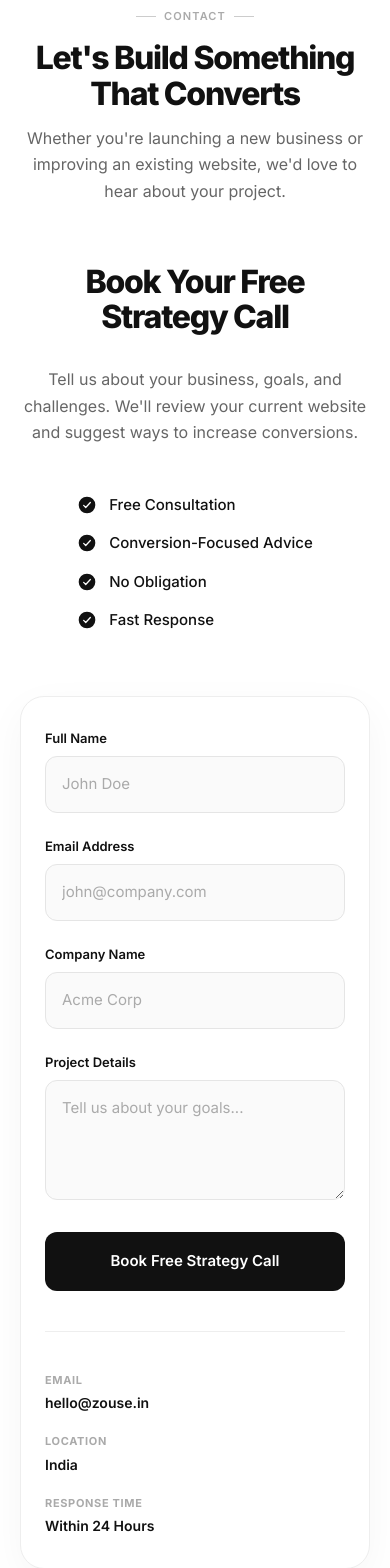
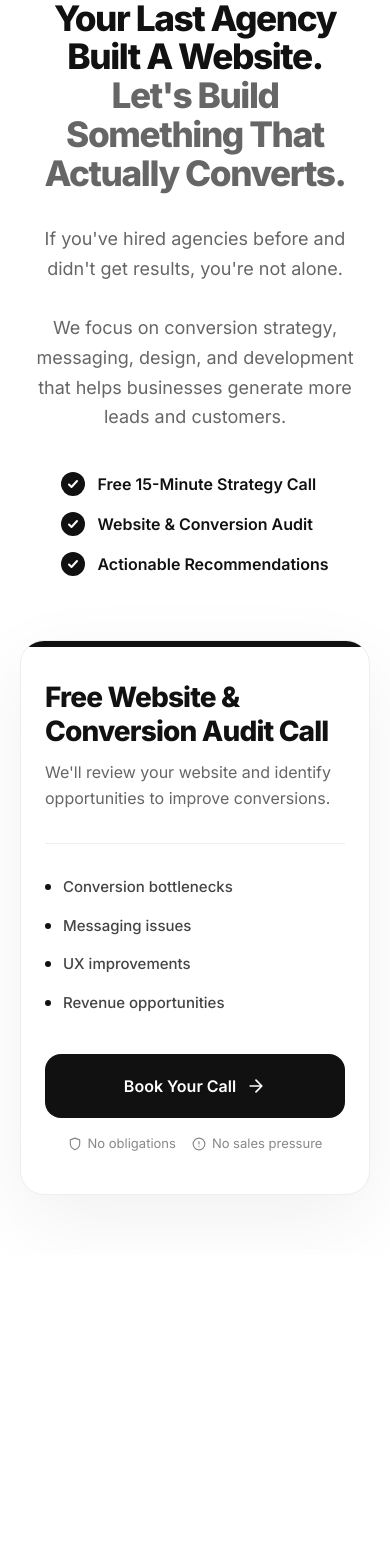
Before and after one commit to varunchandra7/Zouse, a React (Vite) app: page / in a window 390 px wide. Shown: the part 9420-10988 px from the top of the page. After the commit the page ends 10675 px from the top, so only its background shows below. Built offline with nearby package versions, Linux system fonts and the light colour scheme; the HTML template or start-up script is replaced by a standard one.

Commit message:
Update contact section to a booking card

```diff
--- a/src/Contact.jsx
+++ b/src/Contact.jsx
@@ -6,16 +6,8 @@ export default function Contact() {
       <style>{`
         .contact-section {
           background: #ffffff;
-          padding: 80px 24px 80px;
+          padding: 120px 24px 120px;
           position: relative;
-        }
-
-        .contact-header {
-          text-align: center;
-          margin-bottom: 60px;
-          max-width: 720px;
-          margin-left: auto;
-          margin-right: auto;
         }
 
         .contact-grid {
@@ -24,7 +16,7 @@ export default function Contact() {
           display: grid;
           grid-template-columns: 1fr 1fr;
           gap: 80px;
-          align-items: start;
+          align-items: center;
         }
 
         .contact-left {
@@ -34,7 +26,7 @@ export default function Contact() {
         }
 
         .contact-left h3 {
-          font-size: 32px;
+          font-size: clamp(2.5rem, 4vw, 3.5rem);
           font-weight: 800;
           color: #111111;
           fontFamily: 'Inter', sans-serif;
@@ -43,145 +35,137 @@ export default function Contact() {
         }
 
         .contact-left p {
-          font-size: 16px;
+          font-size: 18px;
           line-height: 1.65;
           color: #666666;
           fontFamily: 'Inter', sans-serif;
-          max-width: 480px;
+          max-width: 540px;
         }
 
         .trust-points {
           display: flex;
           flex-direction: column;
           gap: 16px;
-          margin-top: 16px;
+          margin-top: 8px;
         }
 
         .trust-point {
           display: flex;
           align-items: center;
           gap: 12px;
-          font-size: 15px;
-          font-weight: 500;
-          color: #111111;
-          fontFamily: 'Inter', sans-serif;
-        }
-
-        .contact-form-wrapper {
-          background: #ffffff;
-          border: 1px solid #EEEEEE;
-          border-radius: 24px;
-          padding: 48px;
-          box-shadow: 0 12px 40px rgba(0, 0, 0, 0.04);
-        }
-
-        .contact-form {
-          display: flex;
-          flex-direction: column;
-          gap: 24px;
-        }
-
-        .form-group {
-          display: flex;
-          flex-direction: column;
-          gap: 8px;
-        }
-
-        .form-label {
-          font-size: 13px;
+          font-size: 16px;
           font-weight: 600;
           color: #111111;
           fontFamily: 'Inter', sans-serif;
         }
 
-        .form-input {
-          width: 100%;
-          padding: 16px;
-          background: #FAFAFA;
-          border: 1px solid #E5E5E5;
-          border-radius: 12px;
-          font-size: 15px;
-          fontFamily: 'Inter', sans-serif;
-          color: #111111;
-          transition: all 0.2s ease;
+        .booking-card-wrapper {
+          background: #ffffff;
+          border: 1px solid #EEEEEE;
+          border-radius: 32px;
+          padding: 56px 48px;
+          box-shadow: 0 24px 80px rgba(0, 0, 0, 0.06);
+          position: relative;
+          overflow: hidden;
         }
 
-        .form-input::placeholder {
-          color: #AAAAAA;
+        .booking-card-wrapper::before {
+          content: '';
+          position: absolute;
+          top: 0;
+          left: 0;
+          right: 0;
+          height: 6px;
+          background: #111111;
         }
 
-        .form-input:focus {
-          outline: none;
-          background: #ffffff;
-          border-color: #111111;
-          box-shadow: 0 0 0 3px rgba(17, 17, 17, 0.05);
+        .booking-card-title {
+          font-size: 28px;
+          font-weight: 800;
+          color: #111111;
+          fontFamily: 'Inter', sans-serif;
+          letter-spacing: -0.03em;
+          margin-bottom: 12px;
+          line-height: 1.2;
         }
 
-        .form-textarea {
-          resize: vertical;
-          min-height: 120px;
+        .booking-card-desc {
+          font-size: 16px;
+          line-height: 1.6;
+          color: #666666;
+          fontFamily: 'Inter', sans-serif;
+          margin-bottom: 32px;
+        }
+
+        .booking-card-list {
+          display: flex;
+          flex-direction: column;
+          gap: 16px;
+          margin-bottom: 40px;
+          padding-top: 32px;
+          border-top: 1px solid #EEEEEE;
+        }
+
+        .booking-card-list-item {
+          display: flex;
+          align-items: flex-start;
+          gap: 12px;
+          font-size: 15px;
+          color: #444444;
+          fontFamily: 'Inter', sans-serif;
+          font-weight: 500;
+        }
+
+        .booking-card-list-item .dot {
+          width: 6px;
+          height: 6px;
+          background: #111111;
+          border-radius: 50%;
+          margin-top: 8px;
+          flex-shrink: 0;
         }
 
         .submit-btn {
           width: 100%;
-          padding: 18px;
+          padding: 20px;
           background: #111111;
           color: #ffffff;
-          font-size: 15px;
+          font-size: 16px;
           font-weight: 600;
           fontFamily: 'Inter', sans-serif;
           border: none;
-          border-radius: 12px;
+          border-radius: 16px;
           cursor: pointer;
-          transition: transform 0.2s ease, background 0.2s ease;
-          margin-top: 8px;
+          transition: transform 0.2s ease, background 0.2s ease, box-shadow 0.2s ease;
+          display: flex;
+          align-items: center;
+          justify-content: center;
+          gap: 10px;
+          text-decoration: none;
         }
 
         .submit-btn:hover {
           background: #222222;
           transform: translateY(-2px);
+          box-shadow: 0 12px 24px rgba(0, 0, 0, 0.1);
         }
 
-        .contact-info-row {
-          display: grid;
-          grid-template-columns: repeat(3, 1fr);
-          gap: 24px;
-          margin-top: 40px;
-          padding-top: 40px;
-          border-top: 1px solid #EEEEEE;
+        .submit-btn-subtext {
+          text-align: center;
+          font-size: 13px;
+          color: #888888;
+          fontFamily: 'Inter', sans-serif;
+          margin-top: 16px;
+          display: flex;
+          align-items: center;
+          justify-content: center;
+          gap: 16px;
         }
 
-        .info-item {
+        .submit-btn-subtext span {
           display: flex;
-          flex-direction: column;
-          gap: 4px;
-        }
-
-        .info-label {
-          font-size: 11px;
-          font-weight: 700;
-          color: #AAAAAA;
-          fontFamily: 'Inter', sans-serif;
-          text-transform: uppercase;
-          letter-spacing: 0.06em;
-        }
-
-        .info-value {
-          font-size: 14px;
-          font-weight: 600;
-          color: #111111;
-          fontFamily: 'Inter', sans-serif;
-        }
-
-        .final-cta {
-          margin-top: 100px;
-          text-align: center;
-          padding: 60px 24px;
-          background: #FAFAFA;
-          border-radius: 32px;
-          max-width: 1000px;
-          margin-left: auto;
-          margin-right: auto;
+          align-items: center;
+          gap: 6px;
         }
 
         @media (max-width: 1024px) {
@@ -199,17 +183,12 @@ export default function Contact() {
           .contact-section {
             padding: 100px 20px 60px;
           }
-          .contact-form-wrapper {
-            padding: 32px 24px;
+          .booking-card-wrapper {
+            padding: 40px 24px;
+            border-radius: 24px;
           }
-          .contact-info-row {
-            grid-template-columns: 1fr;
-            gap: 20px;
-          }
-          .final-cta {
-            margin-top: 100px;
-            padding: 60px 24px;
-            border-radius: 24px;
+          .contact-left h3 {
+            font-size: 2.2rem;
           }
         }
       `}</style>
@@ -217,57 +196,6 @@ export default function Contact() {
       <section id="contact" className="contact-section">
         <div style={{ position: 'absolute', top: 0, left: 0, right: 0, height: 1, background: '#EEEEEE' }} />
 
-        {/* Section Header */}
-        <div className="contact-header">
-          <motion.div
-            initial={{ opacity: 0, y: 20 }}
-            whileInView={{ opacity: 1, y: 0 }}
-            viewport={{ once: true, margin: "-10%" }}
-            transition={{ duration: 0.6 }}
-          >
-            <div style={{
-              display: 'inline-flex',
-              alignItems: 'center',
-              gap: 8,
-              marginBottom: 16,
-              fontSize: 11,
-              fontWeight: 600,
-              color: '#AAAAAA',
-              letterSpacing: '0.10em',
-              textTransform: 'uppercase',
-              fontFamily: 'Inter, sans-serif',
-            }}>
-              <div style={{ width: 20, height: 1, background: '#CCCCCC' }} />
-              CONTACT
-              <div style={{ width: 20, height: 1, background: '#CCCCCC' }} />
-            </div>
-
-            <h2 style={{
-              fontSize: 'clamp(2rem, 5vw, 3.2rem)',
-              fontWeight: 800,
-              color: '#111111',
-              fontFamily: 'Inter, sans-serif',
-              letterSpacing: '-0.04em',
-              lineHeight: 1.1,
-              marginBottom: 14,
-            }}>
-              Let's Build Something<br />That Converts
-            </h2>
-
-            <p style={{
-              fontSize: 16,
-              lineHeight: 1.65,
-              color: '#666666',
-              fontFamily: 'Inter, sans-serif',
-              maxWidth: 540,
-              margin: '0 auto',
-            }}>
-              Whether you're launching a new business or improving an existing website, we'd love to hear about your project.
-            </p>
-          </motion.div>
-        </div>
-
-        {/* Two Column Layout */}
         <div className="contact-grid">
           {/* Left Side */}
           <motion.div
@@ -277,15 +205,22 @@ export default function Contact() {
             viewport={{ once: true, margin: "-10%" }}
             transition={{ duration: 0.6 }}
           >
-            <h3>Book Your Free Strategy Call</h3>
-            <p>Tell us about your business, goals, and challenges. We'll review your current website and suggest ways to increase conversions.</p>
+            <h3>
+              Your Last Agency Built A Website.<br />
+              <span style={{ color: '#666666' }}>Let's Build Something That Actually Converts.</span>
+            </h3>
+            <p>
+              If you've hired agencies before and didn't get results, you're not alone.
+              <br /><br />
+              We focus on conversion strategy, messaging, design, and development that helps businesses generate more leads and customers.
+            </p>
 
             <div className="trust-points">
-              {['Free Consultation', 'Conversion-Focused Advice', 'No Obligation', 'Fast Response'].map((point, i) => (
+              {['Free 15-Minute Strategy Call', 'Website & Conversion Audit', 'Actionable Recommendations'].map((point, i) => (
                 <div key={i} className="trust-point">
-                  <svg width="20" height="20" viewBox="0 0 24 24" fill="none" style={{ flexShrink: 0 }}>
-                    <circle cx="12" cy="12" r="10" fill="#111111" />
-                    <path d="M8 12.5L10.5 15L16 9" stroke="#ffffff" strokeWidth="1.5" strokeLinecap="round" strokeLinejoin="round" />
+                  <svg width="24" height="24" viewBox="0 0 24 24" fill="none" style={{ flexShrink: 0 }}>
+                    <circle cx="12" cy="12" r="12" fill="#111111" />
+                    <path d="M8 12.5L10.5 15L16 9" stroke="#ffffff" strokeWidth="2" strokeLinecap="round" strokeLinejoin="round" />
                   </svg>
                   {point}
                 </div>
@@ -293,33 +228,29 @@ export default function Contact() {
             </div>
           </motion.div>
 
-          {/* Right Side (Form) */}
+          {/* Right Side (Booking Card) */}
           <motion.div
             initial={{ opacity: 0, y: 40 }}
             whileInView={{ opacity: 1, y: 0 }}
             viewport={{ once: true, margin: "-10%" }}
             transition={{ duration: 0.7, ease: [0.23, 1, 0.32, 1] }}
           >
-            <div className="contact-form-wrapper">
-              <form className="contact-form" onSubmit={(e) => e.preventDefault()}>
-                <div className="form-group">
-                  <label className="form-label">Full Name</label>
-                  <input type="text" className="form-input" placeholder="John Doe" />
+            <div className="booking-card-wrapper">
+              <h4 className="booking-card-title">Free Website & Conversion Audit Call</h4>
+              <p className="booking-card-desc">We'll review your website and identify opportunities to improve conversions.</p>
+
+              <div className="booking-card-list">
+                {[
+                  'Conversion bottlenecks',
+                  'Messaging issues',
+                  'UX improvements',
+                  'Revenue opportunities'
+                ].map((item, i) => (
+                  <div key={i} className="booking-card-list-item">
+                    <div className="dot" />
+                    {item}
                   </div>
-
-                <div className="form-group">
-                  <label className="form-label">Email Address</label>
-                  <input type="email" className="form-input" placeholder="john@company.com" />
-                </div>
-
-                <div className="form-group">
-                  <label className="form-label">Company Name</label>
-                  <input type="text" className="form-input" placeholder="Acme Corp" />
-                </div>
-
-                <div className="form-group">
-                  <label className="form-label">Project Details</label>
-                  <textarea className="form-input form-textarea" placeholder="Tell us about your goals..."></textarea>
+                ))}
               </div>
 
               <a
@@ -327,81 +258,31 @@ export default function Contact() {
                 target="_blank"
                 rel="noopener noreferrer"
                 className="submit-btn"
-                  style={{ display: 'block', textAlign: 'center', textDecoration: 'none' }}
               >
-                  Book Free Strategy Call
+                Book Your Call
+                <svg width="20" height="20" viewBox="0 0 24 24" fill="none">
+                  <path d="M5 12H19M19 12L12 5M19 12L12 19" stroke="currentColor" strokeWidth="2" strokeLinecap="round" strokeLinejoin="round"/>
+                </svg>
               </a>
-              </form>
-
-              <div className="contact-info-row">
-                <div className="info-item">
-                  <span className="info-label">Email</span>
-                  <span className="info-value">hello@zouse.in</span>
-                </div>
-                <div className="info-item">
-                  <span className="info-label">Location</span>
-                  <span className="info-value">India</span>
-                </div>
-                <div className="info-item">
-                  <span className="info-label">Response Time</span>
-                  <span className="info-value">Within 24 Hours</span>
-                </div>
+              <div className="submit-btn-subtext">
+                <span>
+                  <svg width="14" height="14" viewBox="0 0 24 24" fill="none" stroke="currentColor" strokeWidth="2" strokeLinecap="round" strokeLinejoin="round">
+                    <path d="M12 22s8-4 8-10V5l-8-3-8 3v7c0 6 8 10 8 10z"/>
+                  </svg>
+                  No obligations
+                </span>
+                <span>
+                  <svg width="14" height="14" viewBox="0 0 24 24" fill="none" stroke="currentColor" strokeWidth="2" strokeLinecap="round" strokeLinejoin="round">
+                    <circle cx="12" cy="12" r="10"/>
+                    <line x1="12" y1="8" x2="12" y2="12"/>
+                    <line x1="12" y1="16" x2="12.01" y2="16"/>
+                  </svg>
+                  No sales pressure
+                </span>
               </div>
             </div>
           </motion.div>
         </div>
-
-        {/* Final CTA */}
-        <motion.div
-          className="final-cta"
-          initial={{ opacity: 0, scale: 0.95 }}
-          whileInView={{ opacity: 1, scale: 1 }}
-          viewport={{ once: true, margin: "-10%" }}
-          transition={{ duration: 0.6, ease: [0.23, 1, 0.32, 1] }}
-        >
-          <h2 style={{
-            fontSize: 'clamp(2rem, 4vw, 2.8rem)',
-            fontWeight: 800,
-            color: '#111111',
-            fontFamily: 'Inter, sans-serif',
-            letterSpacing: '-0.04em',
-            marginBottom: 24,
-          }}>
-            Ready To Turn More<br />Visitors Into Customers?
-          </h2>
-          <p style={{
-            fontSize: 16,
-            color: '#666666',
-            fontFamily: 'Inter, sans-serif',
-            marginBottom: 32,
-          }}>
-            Let's create a landing page that helps your business grow.
-          </p>
-          <a
-            href="https://calendly.com/zouse/new-meeting"
-            target="_blank"
-            rel="noopener noreferrer"
-            style={{
-              display: 'inline-block',
-              padding: '18px 32px',
-              background: '#111111',
-              color: '#ffffff',
-              fontSize: 16,
-              fontWeight: 600,
-              fontFamily: 'Inter, sans-serif',
-              textDecoration: 'none',
-              border: 'none',
-              borderRadius: 12,
-              cursor: 'pointer',
-              transition: 'transform 0.2s ease, background 0.2s ease',
-            }}
-            onMouseEnter={(e) => { e.currentTarget.style.transform = 'translateY(-2px)'; e.currentTarget.style.background = '#222222' }}
-            onMouseLeave={(e) => { e.currentTarget.style.transform = 'translateY(0)'; e.currentTarget.style.background = '#111111' }}
-          >
-            Book Free Strategy Call
-          </a>
-        </motion.div>
-
       </section>
     </>
   );
```
Lines whose indentation alone changed are shown as unchanged.
